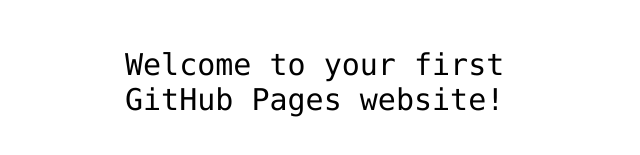
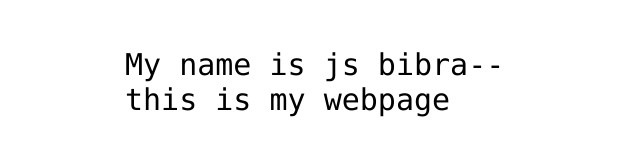
Before and after one commit to jsbibra/jsbibra.github.io, a plain HTML site: page index.html in a window 1280 px wide. Shown: the part 341-496 px from the top of the page, without its empty margins (315-955 px from the left). Drawn offline with Linux system fonts and the light colour scheme.

Commit message:
add name to indexhtml

```diff
--- a/index.html
+++ b/index.html
@@ -12,7 +12,7 @@
 <img src="https://octodex.github.com/images/daftpunktocat-thomas.gif" id="octocat" alt="octocat-gif" />
 
 <!-- Change this code here by copy and pasting your template on line 15 -->
-<p>Welcome to your first GitHub Pages website!</p>
+<p>My name is js bibra--this is my webpage</p>
 
 </body>
 </html>
```
